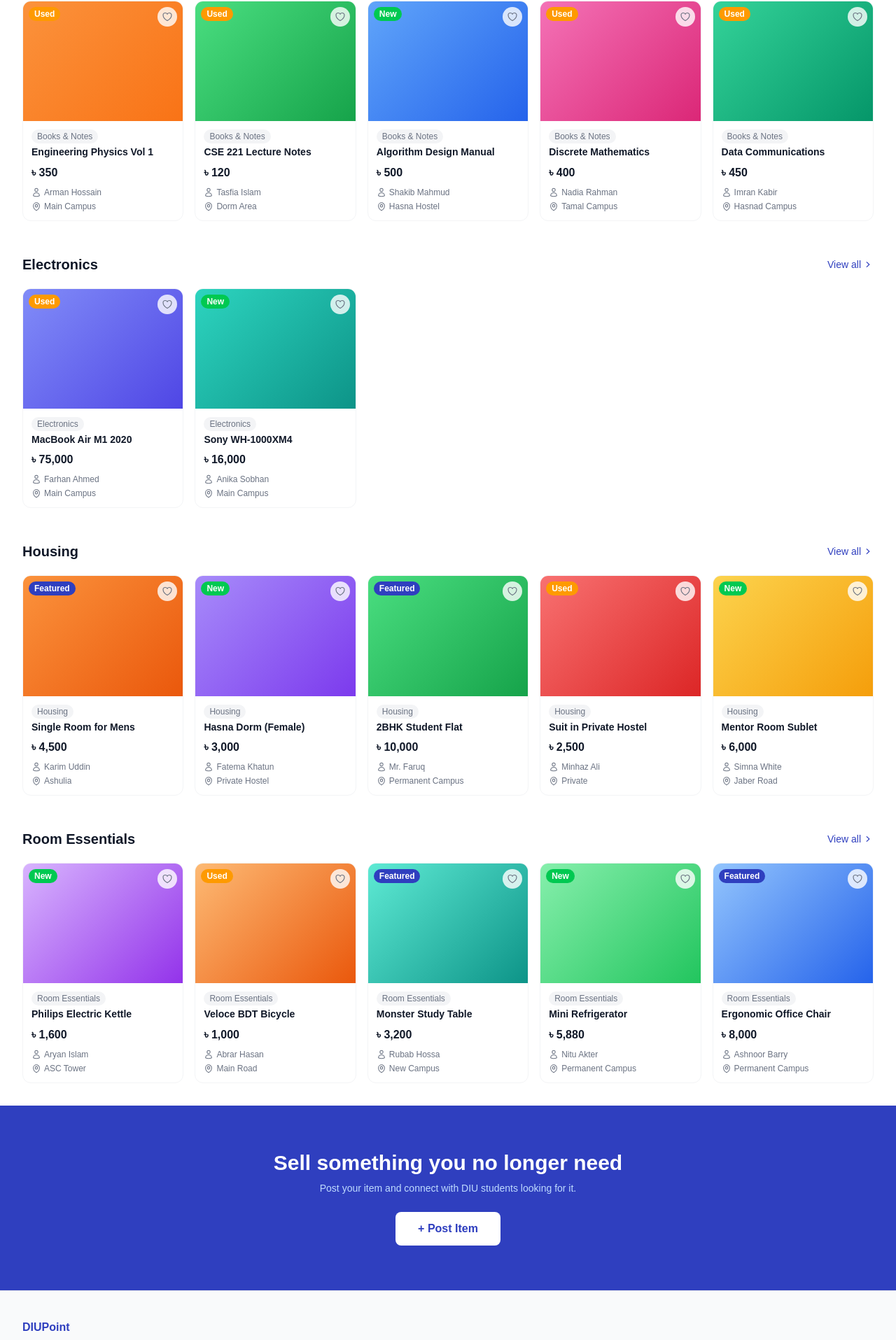
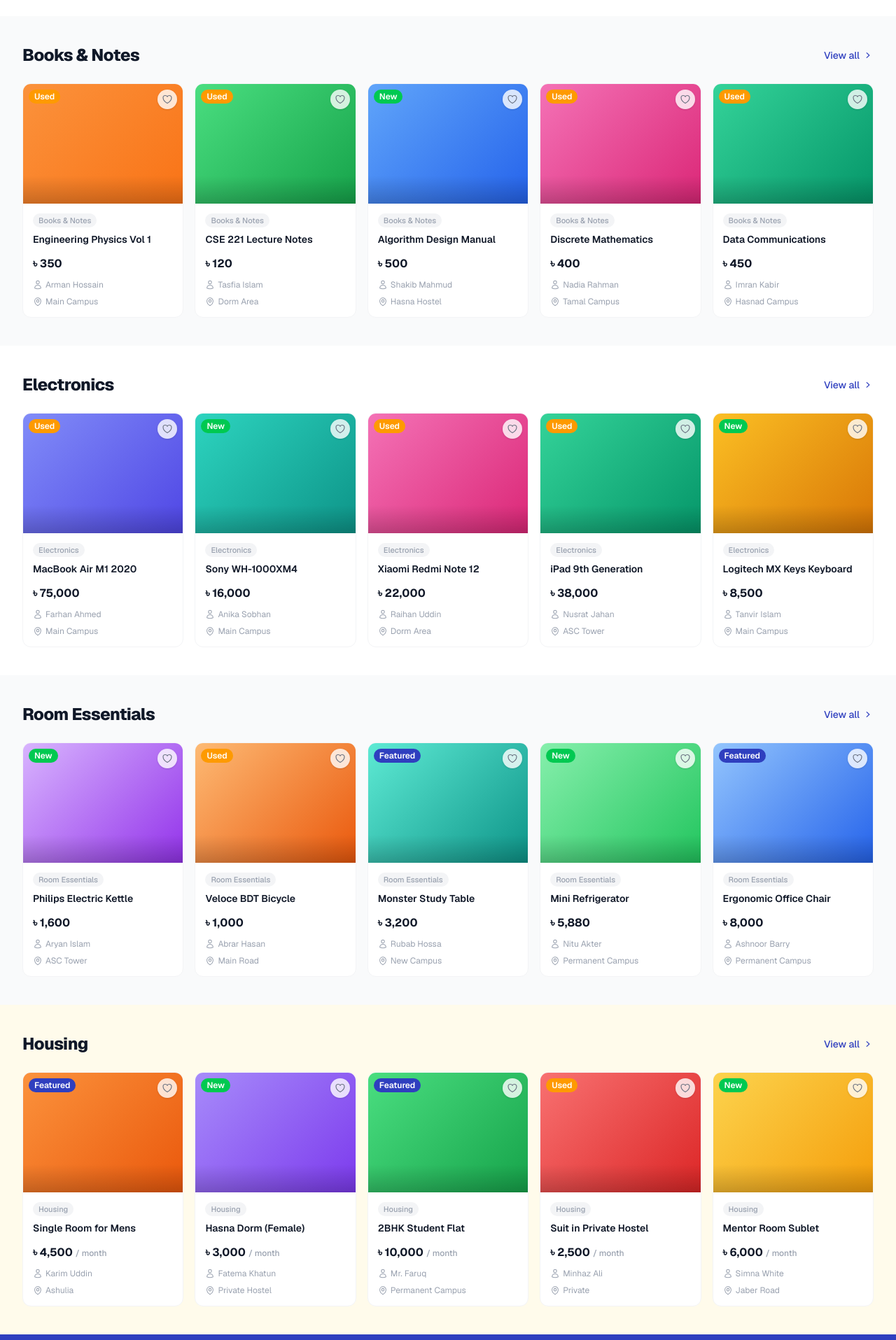
Before and after one commit to wsjishan/diupoint, a Next.js app in the folder apps/web/: page / in a window 1280 px wide. Shown: the part 815-2730 px from the top of the page at 70% size. Built offline with nearby package versions, Linux system fonts and the light colour scheme.

Commit message:
feat: enhance UI components with improved styling, smooth scrolling, and new listings

```diff
--- a/apps/web/src/app/globals.css
+++ b/apps/web/src/app/globals.css
@@ -15,6 +15,7 @@
 /* Force light color scheme so the marketplace always renders in light mode */
 html {
   color-scheme: light;
+  scroll-behavior: smooth;
 }
 
 /* Utility: hide scrollbars while keeping scroll functionality */
@@ -29,5 +30,7 @@ html {
 body {
   background: var(--background);
   color: var(--foreground);
-  font-family: Arial, Helvetica, sans-serif;
+  font-family: var(--font-geist-sans), system-ui, sans-serif;
+  -webkit-font-smoothing: antialiased;
+  -moz-osx-font-smoothing: grayscale;
 }
--- a/apps/web/src/app/page.tsx
+++ b/apps/web/src/app/page.tsx
@@ -16,9 +16,14 @@ const SECTIONS = [
   { title: 'Recently Added', listings: RECENTLY_ADDED },
   { title: 'Books & Notes', listings: BOOKS_LISTINGS },
   { title: 'Electronics', listings: ELECTRONICS_LISTINGS },
+  { title: 'Room Essentials', listings: ROOM_ESSENTIALS_LISTINGS },
   { title: 'Housing', listings: HOUSING_LISTINGS },
-  { title: 'Room Essentials', listings: ROOM_ESSENTIALS_LISTINGS },
 ];
+
+function getSectionBg(title: string, index: number): string {
+  if (title === 'Housing') return 'bg-amber-50';
+  return index % 2 === 0 ? 'bg-white' : 'bg-gray-50';
+}
 
 export default function HomePage() {
   return (
@@ -27,26 +32,31 @@ export default function HomePage() {
       <CategoryFilter />
 
       <main>
-        {/* Intro header */}
-        <div className="border-b border-gray-100 py-8 text-center">
-          <span className="inline-flex items-center rounded-full border border-[#2F3FBF]/30 bg-[#2F3FBF]/5 px-3 py-1 text-xs font-medium text-[#2F3FBF]">
+        {/* Hero */}
+        <div className="border-b border-gray-100 bg-white py-10 text-center">
+          <span className="inline-flex items-center rounded-full border border-[#2F3FBF]/20 bg-[#2F3FBF]/5 px-3.5 py-1 text-xs font-semibold tracking-wide text-[#2F3FBF]">
             Exclusive for DIU students
           </span>
-          <h1 className="mt-3 text-2xl font-bold text-gray-900 sm:text-3xl">
+          <h1 className="mt-4 text-2xl font-extrabold tracking-tight text-gray-900 sm:text-3xl lg:text-4xl">
             DIUPoint — Student Marketplace
           </h1>
-          <p className="mx-auto mt-2 max-w-md text-sm text-gray-500">
+          <p className="mx-auto mt-3 max-w-sm text-sm leading-relaxed text-gray-500">
             Buy and sell textbooks, electronics, housing, and campus essentials
             with fellow DIU students.
           </p>
         </div>
 
-        {/* Listing sections */}
-        <Container className="space-y-12 py-8">
-          {SECTIONS.map((section) => (
-            <section key={section.title}>
+        {/* Listing sections — each gets its own background band */}
+        {SECTIONS.map((section, i) => (
+          <div
+            key={section.title}
+            className={getSectionBg(section.title, i)}
+          >
+            <Container className="py-10">
+              <section>
                 <SectionHeader title={section.title} />
-              <div className="grid grid-cols-2 gap-4 sm:grid-cols-3 md:grid-cols-4 lg:grid-cols-5">
+                {section.listings.length > 0 ? (
+                  <div className="grid grid-cols-2 gap-3 sm:grid-cols-3 sm:gap-4 md:grid-cols-4 lg:grid-cols-5">
                     {section.listings.map((listing) => (
                       <ListingCard
                         key={listing.id}
@@ -54,22 +64,50 @@ export default function HomePage() {
                       />
                     ))}
                   </div>
+                ) : (
+                  <div className="flex flex-col items-center justify-center rounded-xl border border-dashed border-gray-200 bg-white py-14 text-center">
+                    <div className="flex h-12 w-12 items-center justify-center rounded-full bg-gray-100">
+                      <svg
+                        xmlns="http://www.w3.org/2000/svg"
+                        viewBox="0 0 24 24"
+                        fill="none"
+                        stroke="currentColor"
+                        strokeWidth={1.5}
+                        className="h-6 w-6 text-gray-400"
+                      >
+                        <path
+                          strokeLinecap="round"
+                          strokeLinejoin="round"
+                          d="M20.25 7.5l-.625 10.632a2.25 2.25 0 01-2.247 2.118H6.622a2.25 2.25 0 01-2.247-2.118L3.75 7.5M10 11.25h4M3.375 7.5h17.25c.621 0 1.125-.504 1.125-1.125v-1.5c0-.621-.504-1.125-1.125-1.125H3.375c-.621 0-1.125.504-1.125 1.125v1.5c0 .621.504 1.125 1.125 1.125z"
+                        />
+                      </svg>
+                    </div>
+                    <p className="mt-3 text-sm font-medium text-gray-600">
+                      No listings yet
+                    </p>
+                    <p className="mt-1 text-xs text-gray-400">
+                      Be the first to post in this category.
+                    </p>
+                  </div>
+                )}
               </section>
+            </Container>
+          </div>
         ))}
-        </Container>
 
         {/* CTA section */}
-        <div className="bg-[#2F3FBF] py-16">
-          <div className="text-center">
-            <h2 className="text-2xl font-bold text-white sm:text-3xl">
+        <div className="bg-[#2F3FBF] py-12">
+          <div className="mx-auto max-w-lg px-4 text-center">
+            <h2 className="text-xl font-bold text-white sm:text-2xl">
               Sell something you no longer need
             </h2>
-            <p className="mt-2 text-sm text-blue-200">
+            <p className="mt-2.5 text-sm leading-relaxed text-blue-200">
               Post your item and connect with DIU students looking for it.
             </p>
             <div className="mt-6">
-              <button className="inline-flex items-center justify-center rounded-lg bg-white px-8 py-3 text-base font-semibold text-[#2F3FBF] transition-colors hover:bg-blue-50 focus:outline-none focus-visible:ring-2 focus-visible:ring-white focus-visible:ring-offset-2 focus-visible:ring-offset-[#2F3FBF]">
-                + Post Item
+              <button className="inline-flex items-center justify-center gap-1.5 rounded-xl bg-white px-7 py-2.5 text-sm font-semibold text-[#2F3FBF] shadow-lg shadow-black/10 transition-all duration-150 hover:bg-blue-50 hover:shadow-xl focus:outline-none focus-visible:ring-2 focus-visible:ring-white focus-visible:ring-offset-2 focus-visible:ring-offset-[#2F3FBF]">
+                <span className="text-base leading-none">+</span>
+                Post Item
               </button>
             </div>
           </div>
--- a/apps/web/src/components/layout/category-filter.tsx
+++ b/apps/web/src/components/layout/category-filter.tsx
@@ -9,9 +9,9 @@ export default function CategoryFilter() {
   const [active, setActive] = useState('all');
 
   return (
-    <div className="w-full border-b border-gray-100 bg-white py-3.5">
+    <div className="w-full border-b border-gray-100 bg-white py-4">
       <Container>
-        <div className="scrollbar-hide flex gap-2.5 overflow-x-auto pb-0.5">
+        <div className="scrollbar-hide flex gap-3 overflow-x-auto pb-0.5">
           {CATEGORIES.map((cat) => (
             <CategoryChip
               key={cat.id}
--- a/apps/web/src/components/layout/footer.tsx
+++ b/apps/web/src/components/layout/footer.tsx
@@ -10,7 +10,9 @@ export default function Footer() {
         <div className="flex flex-col items-center gap-6 sm:flex-row sm:items-center sm:justify-between sm:gap-12">
           {/* Brand */}
           <div className="max-w-xs text-center sm:text-left">
-            <span className="text-base font-bold text-[#2F3FBF]">DIUPoint</span>
+            <span className="text-base font-extrabold tracking-tight text-[#2F3FBF]">
+              DIUPoint
+            </span>
             <p className="mt-1.5 text-sm leading-relaxed text-gray-500">
               A student-to-student marketplace for
               <br className="hidden sm:block" /> Daffodil International
@@ -25,7 +27,7 @@ export default function Footer() {
                 <li key={link}>
                   <a
                     href="#"
-                    className="text-sm text-gray-500 transition-colors hover:text-[#2F3FBF]"
+                    className="text-sm text-gray-500 underline-offset-2 transition-colors hover:text-[#2F3FBF] hover:underline"
                   >
                     {link}
                   </a>
@@ -36,7 +38,7 @@ export default function Footer() {
         </div>
 
         {/* Copyright */}
-        <p className="mt-8 border-t border-gray-200 pt-5 text-center text-xs text-gray-400">
+        <p className="mt-8 border-t border-gray-200 pt-5 text-center text-xs text-gray-400/80">
           © 2026 DIUPoint — Built for DIU students
         </p>
       </Container>
--- a/apps/web/src/components/layout/navbar.tsx
+++ b/apps/web/src/components/layout/navbar.tsx
@@ -40,7 +40,7 @@ export default function Navbar() {
             <input
               type="search"
               placeholder="Search items, books, electronics, housing..."
-              className="w-full rounded-xl border border-gray-200 bg-gray-50 py-3 pl-11 pr-5 text-sm text-gray-900 placeholder-gray-400 outline-none transition-all duration-150 focus:border-[#2F3FBF]/40 focus:bg-white focus:ring-2 focus:ring-[#2F3FBF]/10"
+              className="w-full rounded-xl border border-gray-200 bg-gray-50 py-3 pl-11 pr-5 text-sm text-gray-900 placeholder-gray-400 outline-none transition-all duration-150 focus:border-[#2F3FBF]/40 focus:bg-white focus:ring-2 focus:ring-[#2F3FBF]/15"
             />
           </div>
 
@@ -55,7 +55,7 @@ export default function Navbar() {
             </Button>
             <button
               type="button"
-              className="flex h-10 items-center rounded-xl border border-gray-300 px-4 text-sm font-medium text-gray-700 transition-all hover:border-[#2F3FBF]/40 hover:bg-[#2F3FBF]/5 hover:text-[#2F3FBF] focus:outline-none focus-visible:ring-2 focus-visible:ring-[#2F3FBF] focus-visible:ring-offset-2 sm:px-5"
+              className="flex h-10 items-center rounded-xl border border-gray-200 px-4 text-sm font-medium text-gray-600 transition-all hover:border-[#2F3FBF]/40 hover:bg-[#2F3FBF]/5 hover:text-[#2F3FBF] focus:outline-none focus-visible:ring-2 focus-visible:ring-[#2F3FBF] focus-visible:ring-offset-2 sm:px-5"
             >
               Sign In
             </button>
--- a/apps/web/src/components/ui/category-chip.tsx
+++ b/apps/web/src/components/ui/category-chip.tsx
@@ -19,10 +19,10 @@ export default function CategoryChip({
     <button
       type="button"
       onClick={onClick}
-      className={`inline-flex items-center gap-1.5 whitespace-nowrap rounded-full px-4 py-1.5 text-sm font-medium transition-colors duration-150 focus:outline-none focus-visible:ring-2 focus-visible:ring-[#2F3FBF] focus-visible:ring-offset-1 ${
+      className={`inline-flex items-center gap-1.5 whitespace-nowrap rounded-full px-4 py-2 text-sm font-medium transition-all duration-150 focus:outline-none focus-visible:ring-2 focus-visible:ring-[#2F3FBF] focus-visible:ring-offset-1 ${
         active
           ? 'bg-[#2F3FBF] text-white shadow-sm'
-          : 'border border-gray-200 bg-white text-gray-600 hover:border-[#2F3FBF] hover:text-[#2F3FBF]'
+          : 'border border-gray-200 bg-white text-gray-600 hover:border-[#2F3FBF]/40 hover:bg-[#2F3FBF]/5 hover:text-[#2F3FBF]'
       }`}
     >
       {icon && <span className="shrink-0">{icon}</span>}
--- a/apps/web/src/components/ui/listing-card.tsx
+++ b/apps/web/src/components/ui/listing-card.tsx
@@ -11,8 +11,10 @@ interface ListingCardProps {
 }
 
 export default function ListingCard({ listing }: ListingCardProps) {
+  const isRental = listing.category === 'Housing';
+
   return (
-    <article className="group flex flex-col overflow-hidden rounded-xl border border-gray-100 bg-white transition-all duration-200 hover:-translate-y-0.5 hover:shadow-lg hover:border-gray-200">
+    <article className="group flex cursor-pointer flex-col overflow-hidden rounded-xl border border-gray-100 bg-white transition-all duration-200 hover:-translate-y-1 hover:border-gray-200 hover:shadow-lg hover:shadow-gray-900/8">
       {/* Image placeholder */}
       <div
         className="relative w-full"
@@ -21,6 +23,9 @@ export default function ListingCard({ listing }: ListingCardProps) {
           background: `linear-gradient(135deg, ${listing.gradientFrom}, ${listing.gradientTo})`,
         }}
       >
+        {/* subtle bottom vignette to lift card content boundary */}
+        <div className="pointer-events-none absolute inset-x-0 bottom-0 h-10 bg-linear-to-t from-black/20 to-transparent" />
+
         {listing.badge && (
           <span
             className={`absolute left-2 top-2 rounded-full px-2 py-0.5 text-xs font-semibold ${
@@ -33,7 +38,7 @@ export default function ListingCard({ listing }: ListingCardProps) {
         <button
           type="button"
           aria-label="Add to wishlist"
-          className="absolute right-2 top-2 rounded-full bg-white/80 p-1.5 transition-all hover:bg-white hover:scale-110 hover:text-rose-500"
+          className="group/heart absolute right-2 top-2 rounded-full bg-white/80 p-1.5 shadow-sm transition-all duration-150 hover:scale-110 hover:bg-white hover:shadow-md"
         >
           <svg
             xmlns="http://www.w3.org/2000/svg"
@@ -41,7 +46,7 @@ export default function ListingCard({ listing }: ListingCardProps) {
             fill="none"
             stroke="currentColor"
             strokeWidth={1.75}
-            className="h-4 w-4 text-gray-500 transition-colors hover:text-rose-500"
+            className="h-4 w-4 text-gray-500 transition-colors group-hover/heart:text-rose-500"
           >
             <path
               strokeLinecap="round"
@@ -53,17 +58,22 @@ export default function ListingCard({ listing }: ListingCardProps) {
       </div>
 
       {/* Card body */}
-      <div className="flex flex-1 flex-col gap-1 p-3">
-        <span className="inline-flex w-fit items-center rounded-full bg-gray-100 px-2 py-0.5 text-xs font-medium text-gray-500">
+      <div className="flex flex-1 flex-col gap-2 p-3.5">
+        <span className="inline-flex w-fit items-center rounded-full bg-gray-100 px-2 py-0.5 text-[11px] font-medium text-gray-400">
           {listing.category}
         </span>
-        <h3 className="line-clamp-2 text-sm font-semibold leading-tight text-gray-900 transition-colors group-hover:text-[#2F3FBF]">
+        <h3 className="line-clamp-2 text-sm font-semibold leading-snug text-gray-900 transition-colors group-hover:text-[#2F3FBF]">
           {listing.title}
         </h3>
         <p className="mt-auto pt-1 text-base font-bold text-gray-900">
           ৳ {listing.price.toLocaleString()}
+          {isRental && (
+            <span className="ml-1 text-xs font-medium text-gray-400">
+              / month
+            </span>
+          )}
         </p>
-        <div className="mt-1 flex items-center gap-1 text-xs text-gray-500">
+        <div className="mt-0.5 flex items-center gap-1 text-xs text-gray-400">
           <svg
             xmlns="http://www.w3.org/2000/svg"
             viewBox="0 0 24 24"
@@ -80,7 +90,7 @@ export default function ListingCard({ listing }: ListingCardProps) {
           </svg>
           <span className="truncate">{listing.seller}</span>
         </div>
-        <div className="flex items-center gap-1 text-xs text-gray-500">
+        <div className="flex items-center gap-1 text-xs text-gray-400">
           <svg
             xmlns="http://www.w3.org/2000/svg"
             viewBox="0 0 24 24"
--- a/apps/web/src/components/ui/section-header.tsx
+++ b/apps/web/src/components/ui/section-header.tsx
@@ -10,18 +10,20 @@ export default function SectionHeader({
   viewAllHref = '#',
 }: SectionHeaderProps) {
   return (
-    <div className="mb-5 flex items-center justify-between">
-      <h2 className="text-lg font-bold text-gray-900 sm:text-xl">{title}</h2>
+    <div className="mb-6 flex items-center justify-between">
+      <h2 className="text-xl font-extrabold tracking-tight text-gray-900 sm:text-2xl">
+        {title}
+      </h2>
       <Link
         href={viewAllHref}
-        className="flex items-center gap-0.5 text-sm font-medium text-[#2F3FBF] transition-colors hover:text-[#2535a8] hover:underline"
+        className="group flex items-center gap-1 text-sm font-medium text-[#2F3FBF] transition-colors hover:text-[#2535a8]"
       >
         View all
         <svg
           xmlns="http://www.w3.org/2000/svg"
           viewBox="0 0 20 20"
           fill="currentColor"
-          className="h-4 w-4"
+          className="h-4 w-4 transition-transform duration-150 group-hover:translate-x-0.5"
         >
           <path
             fillRule="evenodd"
--- a/apps/web/src/data/mock-listings.ts
+++ b/apps/web/src/data/mock-listings.ts
@@ -166,6 +166,39 @@ export const ELECTRONICS_LISTINGS: Listing[] = [
     gradientFrom: '#2dd4bf',
     gradientTo: '#0d9488',
   },
+  {
+    id: 'e3',
+    title: 'Xiaomi Redmi Note 12',
+    price: 22000,
+    seller: 'Raihan Uddin',
+    location: 'Dorm Area',
+    category: 'Electronics',
+    badge: 'Used',
+    gradientFrom: '#f472b6',
+    gradientTo: '#db2777',
+  },
+  {
+    id: 'e4',
+    title: 'iPad 9th Generation',
+    price: 38000,
+    seller: 'Nusrat Jahan',
+    location: 'ASC Tower',
+    category: 'Electronics',
+    badge: 'Used',
+    gradientFrom: '#34d399',
+    gradientTo: '#059669',
+  },
+  {
+    id: 'e5',
+    title: 'Logitech MX Keys Keyboard',
+    price: 8500,
+    seller: 'Tanvir Islam',
+    location: 'Main Campus',
+    category: 'Electronics',
+    badge: 'New',
+    gradientFrom: '#fbbf24',
+    gradientTo: '#d97706',
+  },
 ];
 
 export const HOUSING_LISTINGS: Listing[] = [
```
Lines whose indentation alone changed are shown as unchanged.
